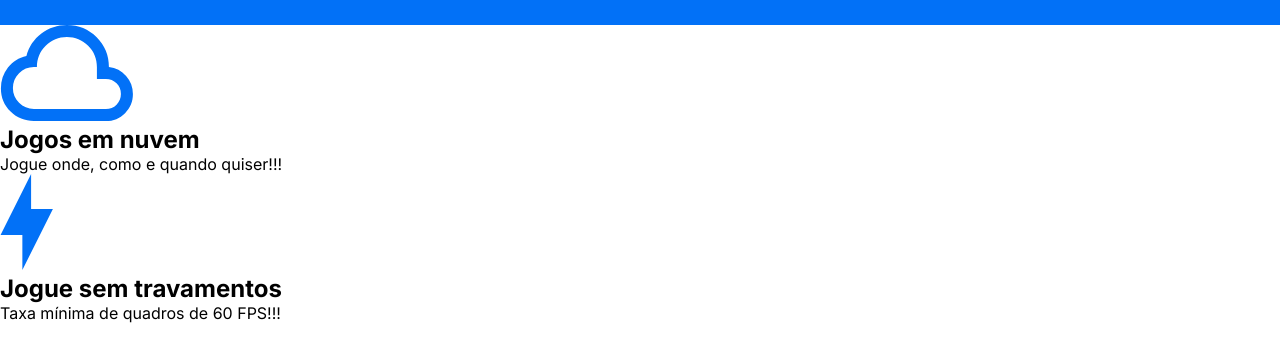
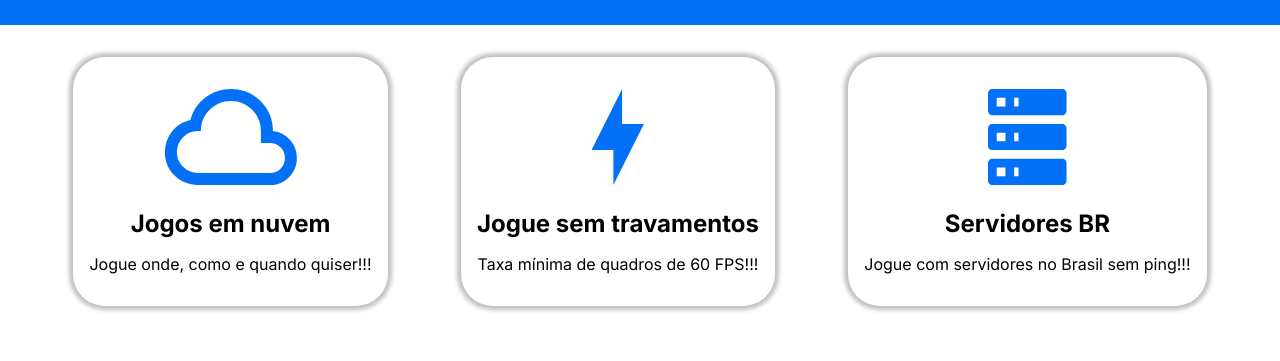
Before and after one commit to ProfessorAndersonChoren/webI_afternoon_novo_hamburgo, a plain HTML site: page lugx_gaming/pages/release.html in a window 1280 px wide. Shown: the part 91-452 px from the top of the page. Drawn offline with Linux system fonts and the light colour scheme.

Commit message:
Linha de recursos

```diff
--- a/lugx_gaming/css/release.css
+++ b/lugx_gaming/css/release.css
@@ -5,6 +5,10 @@
   padding: 0;
   box-sizing: border-box;
   font-family: "Inter", sans-serif;
+}
+
+html {
+  font-size: 16px;
 }
 
 header {
@@ -34,3 +38,26 @@ a.action-button {
   border-radius: 2rem;
   padding: 1rem 2rem;
 }
+
+article.cards {
+  display: flex;
+  justify-content: space-evenly;
+  margin: 2rem 0;
+}
+
+div.card {
+  border-radius: 2rem;
+  box-shadow: 0 0 4px 4px rgba(0, 0, 0, 0.25);
+  padding: 2rem 1rem;
+  display: flex;
+  flex-direction: column;
+  align-items: center;
+}
+
+div.card > img {
+  margin-bottom: 1.5rem;
+}
+
+div.card > h2 {
+  margin-bottom: 1rem;
+}
--- a/lugx_gaming/pages/release.html
+++ b/lugx_gaming/pages/release.html
@@ -20,14 +20,19 @@
     <main>
       <article class="cards">
         <div class="card">
-                <img src="../images/cloud.svg" alt="Ícone de uma nuvem">
-                <h2>Jogos  em nuvem</h2>
+          <img src="../images/cloud.svg" alt="Ícone de uma nuvem" />
+          <h2>Jogos em nuvem</h2>
           <p>Jogue onde, como e quando quiser!!!</p>
         </div>
         <div class="card">
-                <img src="../images/thunder.svg" alt="Ícone de um raio">
+          <img src="../images/thunder.svg" alt="Ícone de um raio" />
           <h2>Jogue sem travamentos</h2>
           <p>Taxa mínima de quadros de 60 FPS!!!</p>
+        </div>
+        <div class="card">
+          <img src="../images/server.svg" alt="Ícone de um servidor" />
+          <h2>Servidores BR</h2>
+          <p>Jogue com servidores no Brasil sem ping!!!</p>
         </div>
       </article>
     </main>
```
Lines whose indentation alone changed are shown as unchanged.
